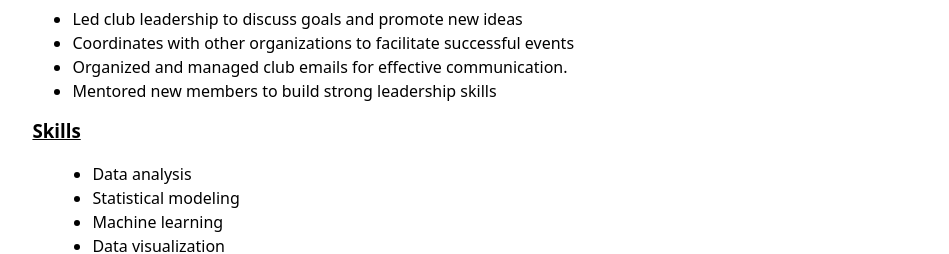
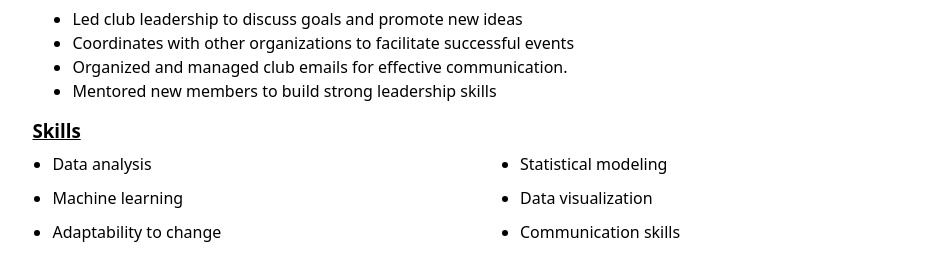
Before and after one commit to timeturtles/DSC106-Portfolio, a plain HTML site: page resume/index.html in a window 1280 px wide. Shown: the part 701-955 px from the top of the page, without its empty margins (150-1099 px from the left). Drawn offline with Linux system fonts and the light colour scheme.

Commit message:
Update style.css

```diff
--- a/style.css
+++ b/style.css
@@ -105,7 +105,7 @@
   }
 }
 
-.skills {
+.skills ul {
   display: grid;
   grid-template-columns: 1fr 1fr;
   gap: 10px 40px;
```
